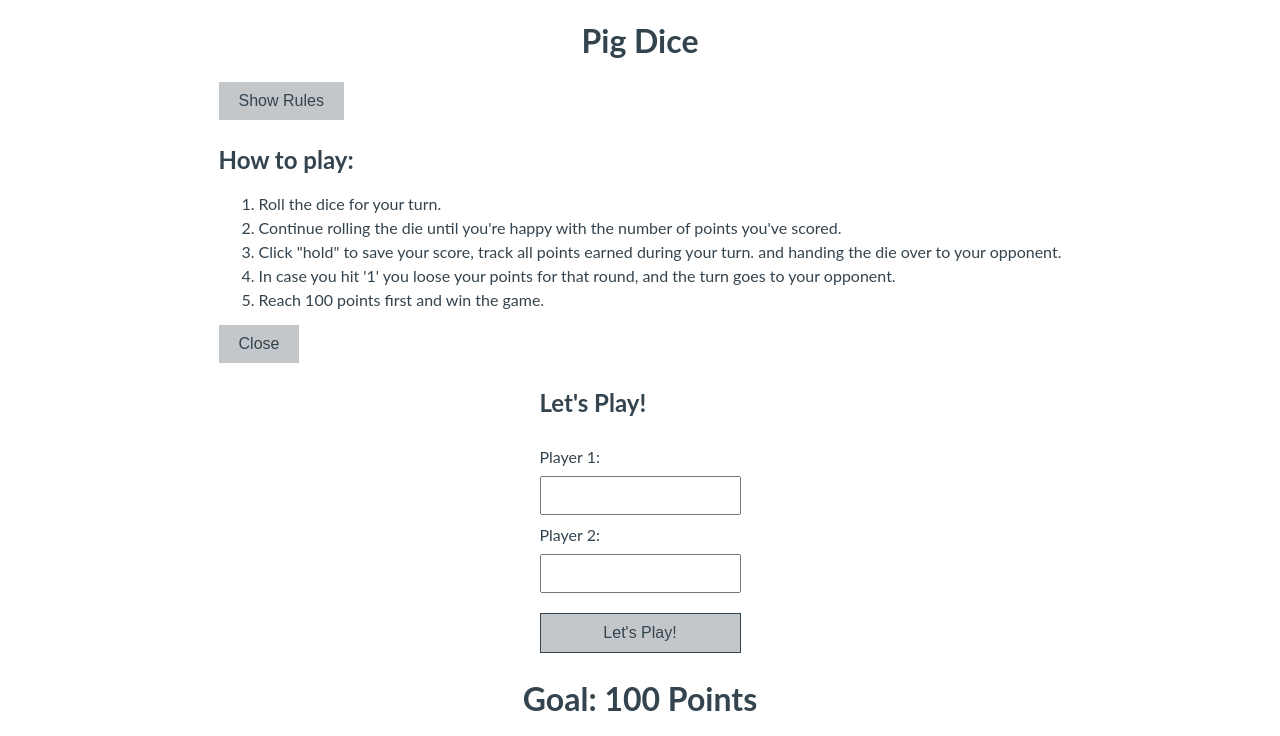
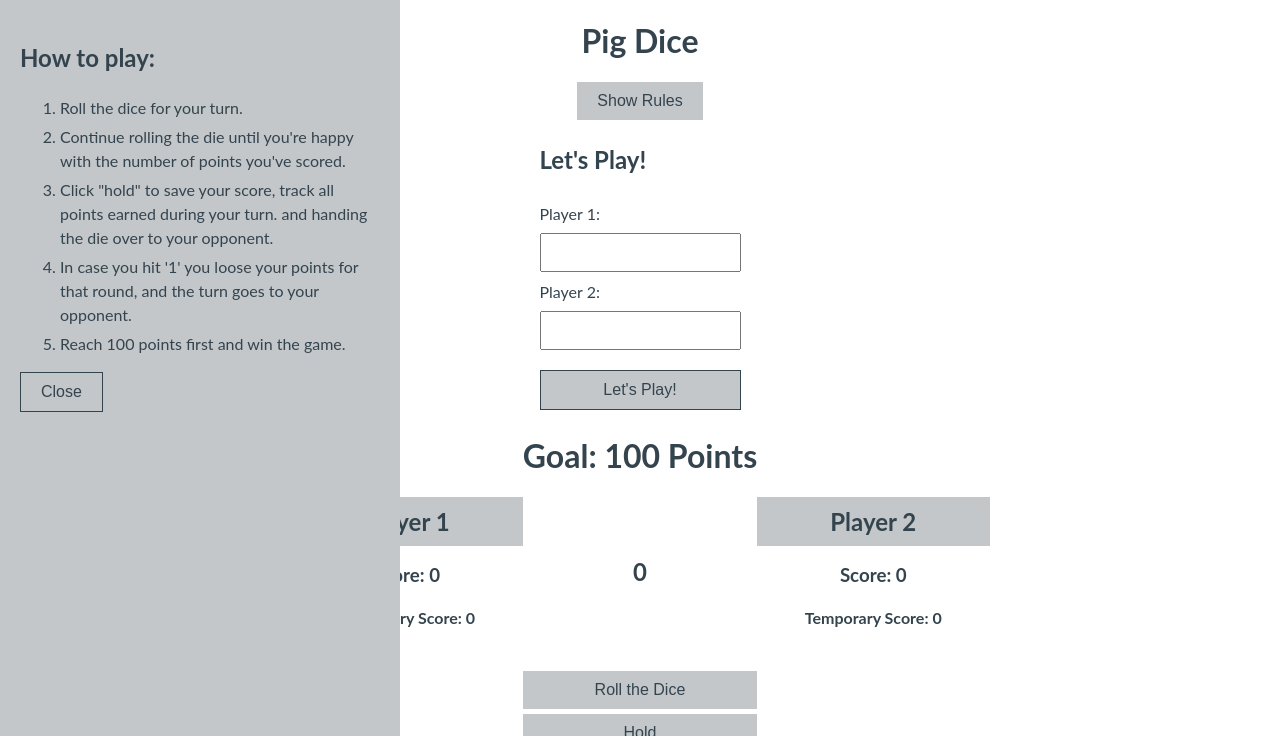
Before and after one commit to Object-ions/Pig-Dice, a plain HTML site: page index.html in a window 1280 px wide. Both pictures are taken after a click on the button "Show Rules". Shown: the top 736 px of the page. Drawn offline with Linux system fonts and the light colour scheme.

Commit message:
add styling-DOM manip

```diff
--- a/index.html
+++ b/index.html
@@ -15,7 +15,7 @@
   </header>
 
   <aside>
-    <button id="rules-btn" class="btn rules-btn">Show Rules</button>
+    <button id="rules-btn" class="btn">Show Rules</button>
     <div id="rules" class="rules">
       <h2>How to play:</h2>
       <ol>
--- a/script.js
+++ b/script.js
@@ -0,0 +1,13 @@
+//UI logic:
+const rules = document.getElementById('rules');
+const showRulesBtn = document.getElementById('rules-btn');
+const closeBtn = document.getElementById('close-btn');
+
+//Event listeners
+showRulesBtn.addEventListener('click', function () {
+  rules.classList.add('show');
+});
+
+closeBtn.addEventListener('click', function () {
+  rules.classList.remove('show');
+});
--- a/style.css
+++ b/style.css
@@ -97,6 +97,30 @@ button .btn {
   display: flex;
 }
 
+.rules {
+  position: absolute;
+  top: 0;
+  left: 0;
+  background-color: var(--light-color);
+  color: var(--dark-color);
+  min-height: 100vh;
+  width: 400px;
+  padding: 20px;
+  line-height: 1.5;
+  transform: translateX(-400px);
+  transition: transform 1s ease-in-out;
+}
+
+.rules-btn {
+  position: absolute;
+  top: 30px;
+  left: 30px;
+}
+
+.rules.show {
+  transform: translateX(0);
+}
+
 #dice-current-number {
   margin: 50px 0 75px 0;
 }
@@ -105,3 +129,7 @@ button .btn {
   background-color: #fff;
   padding: 10px;
 }
+
+#close-btn {
+  border: 1px solid var(--dark-color);
+}
```
